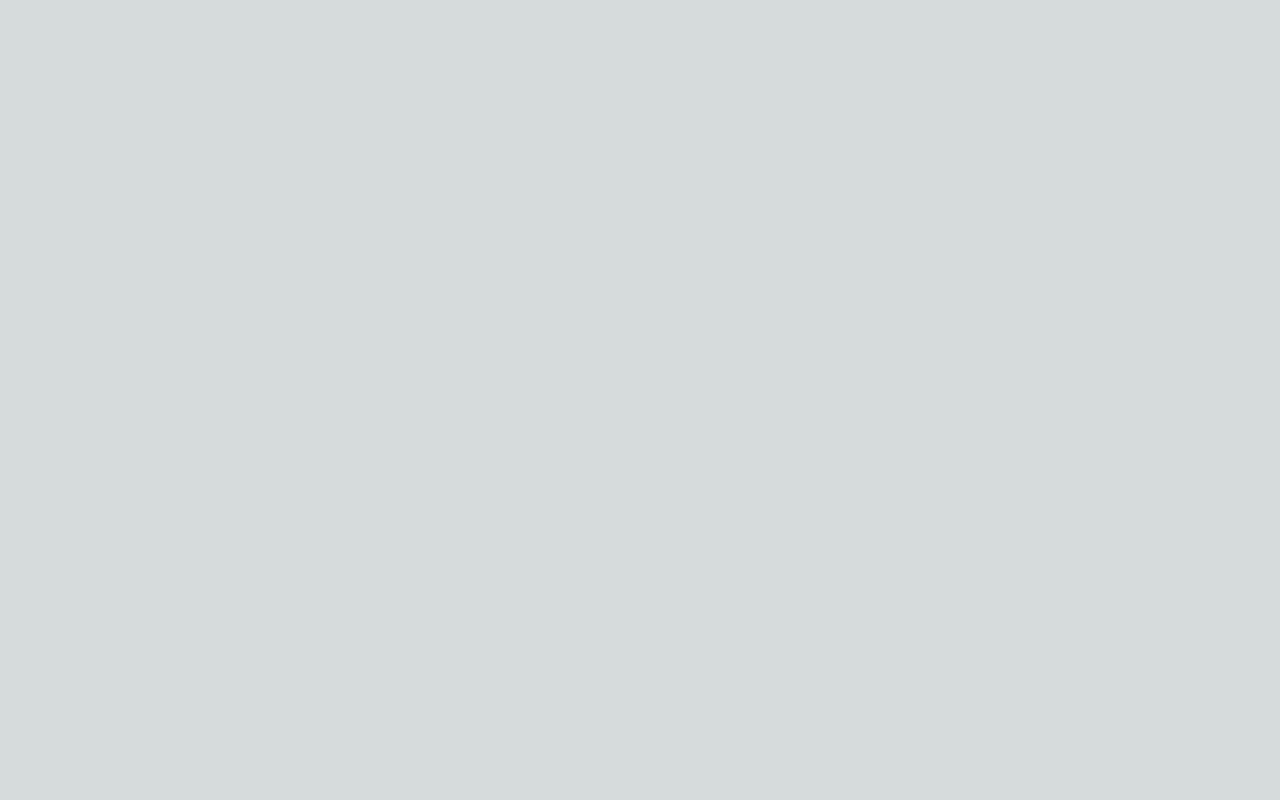
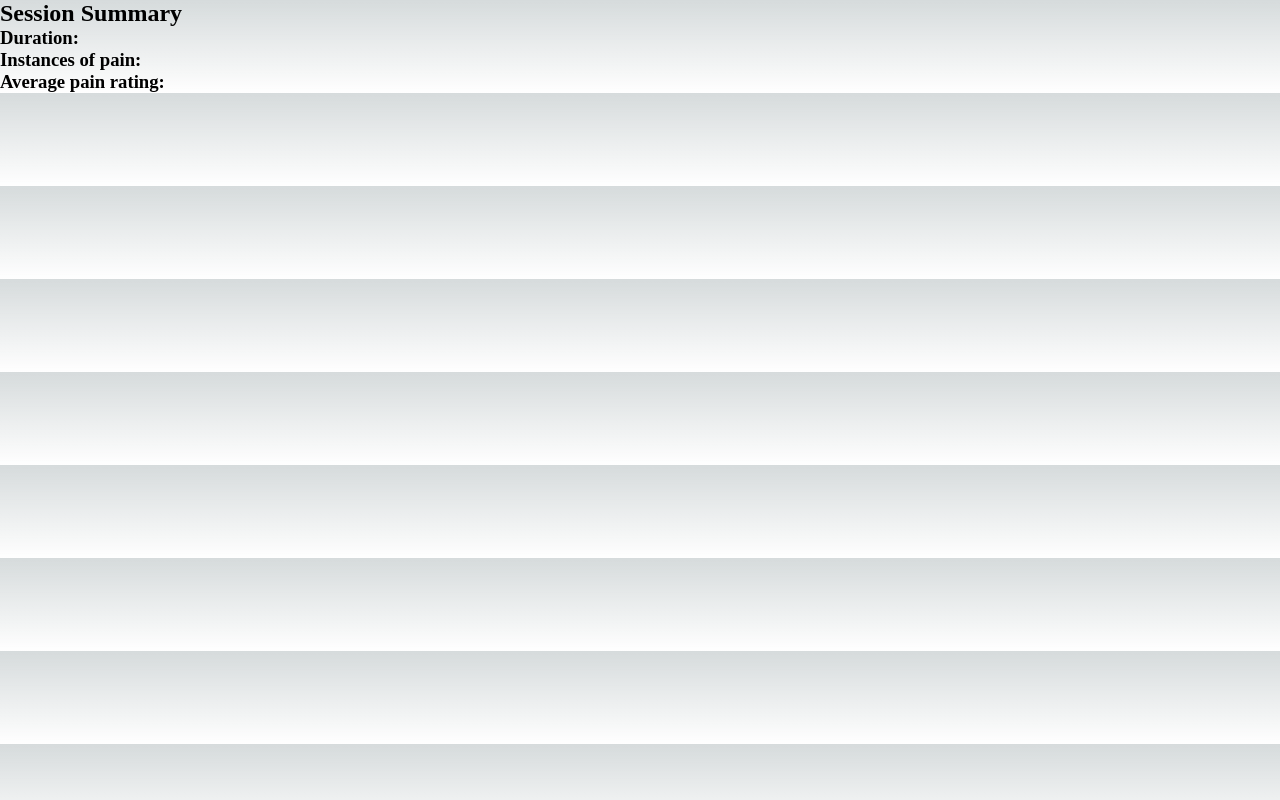
Before and after one commit to adahe8/dental-pain-tracker, a Next.js app in the folder project-software/: page /endsummary in a window 1280 px wide. Built offline with nearby package versions, Linux system fonts and the light colour scheme.

Commit message:
details for end summary

```diff
--- a/project-software/pages/endsummary.js
+++ b/project-software/pages/endsummary.js
@@ -2,6 +2,10 @@
 export default function endsummary(){
     return(
         <div>
+            <h2>Session Summary</h2>
+            <h3>Duration: </h3>
+            <h3>Instances of pain: </h3>
+            <h3>Average pain rating: </h3>
         </div>
     )
 }
```
